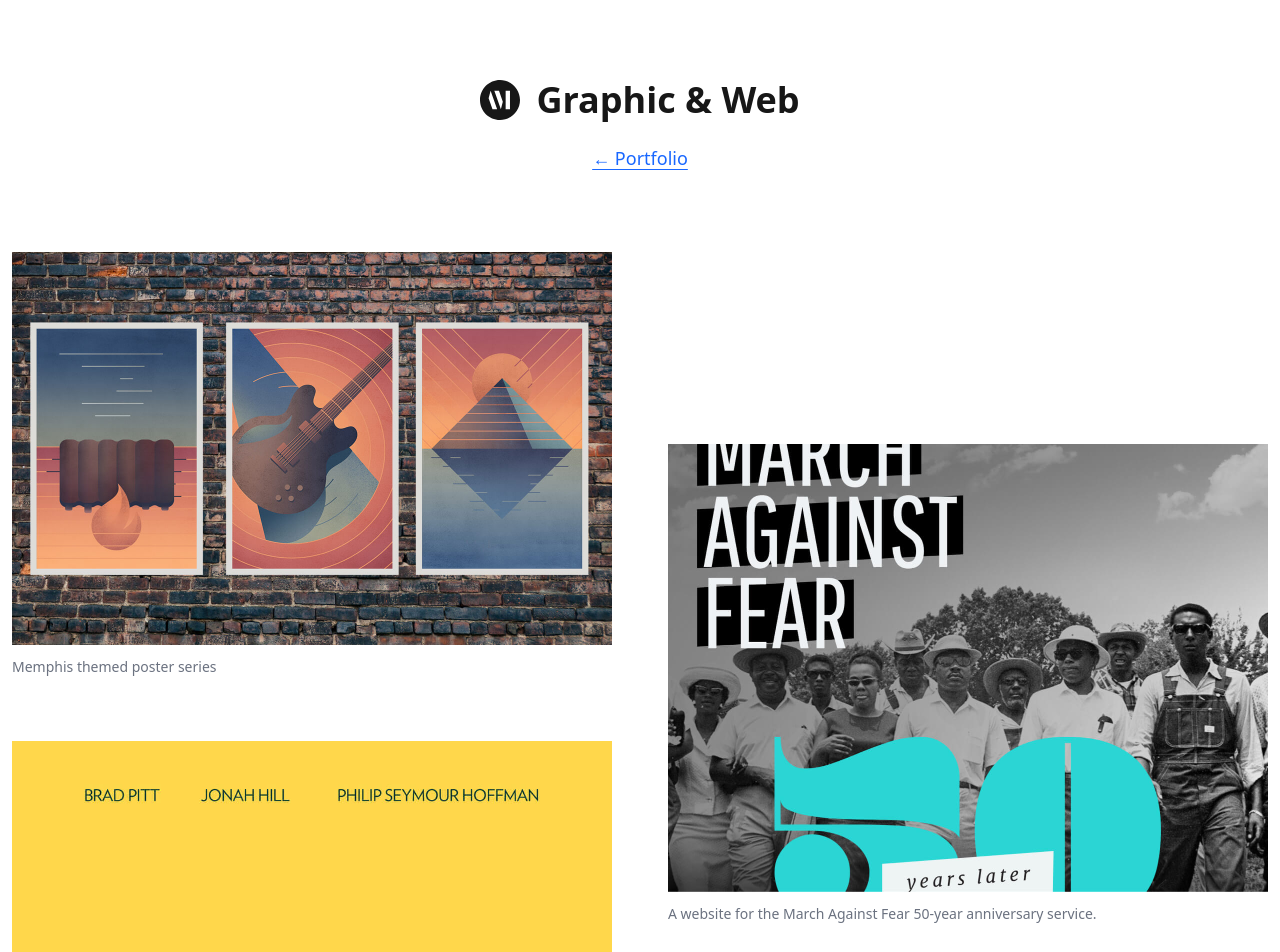
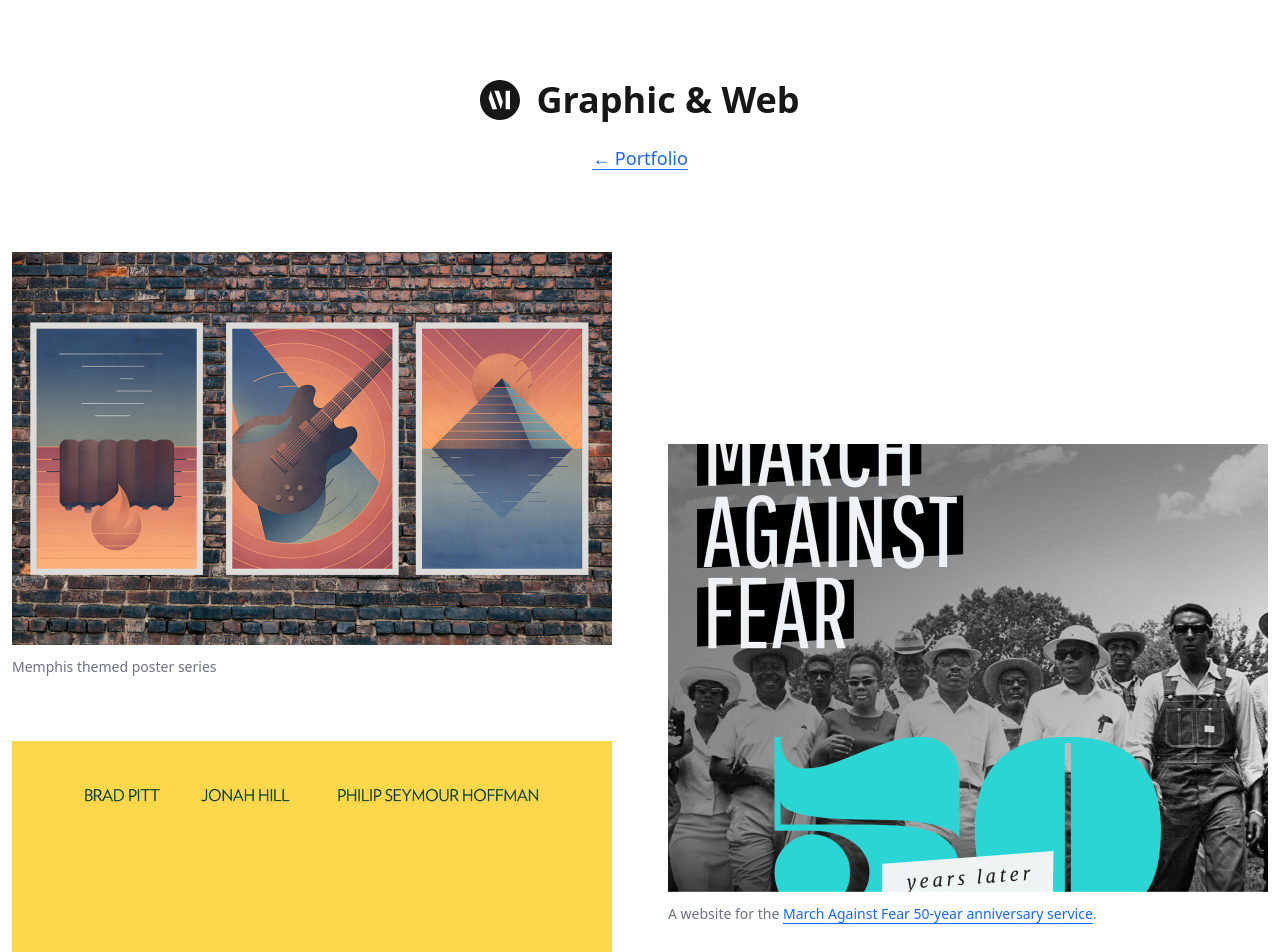
Before and after one commit to andrewmillen/andrewmillen.com, a Next.js app: page /portfolio/graphic-web in a window 1280 px wide. Shown: the top 952 px of the page. Built offline with nearby package versions, Linux system fonts and the light colour scheme; a web font is replaced by a local one.

Commit message:
Add HTML tags to figcaptions

```diff
--- a/components/blog/ImageWithCaption.js
+++ b/components/blog/ImageWithCaption.js
@@ -19,7 +19,7 @@ export default function ImageWithCaption({
       />
       {caption && (
         <figcaption>
-          {caption}
+          <span dangerouslySetInnerHTML={{ __html: caption }}></span>
           {attribution && (
             <>
               <br />
--- a/pages/portfolio/graphic-web.js
+++ b/pages/portfolio/graphic-web.js
@@ -30,7 +30,7 @@ export default function GraphicsWeb() {
               alt="A website for the March Against Fear 50-year anniversary service"
               width="600"
               height="450"
-              caption="A website for the March Against Fear 50-year anniversary service."
+              caption="A website for the <a class='textLink' href='https://andrewmillen.github.io/acalltocourage/' target='blank'>March Against Fear 50-year anniversary service</a>."
             />
             <ImageWithCaption
               src="/portfolio-assets/gw-gbb.jpg"
```
